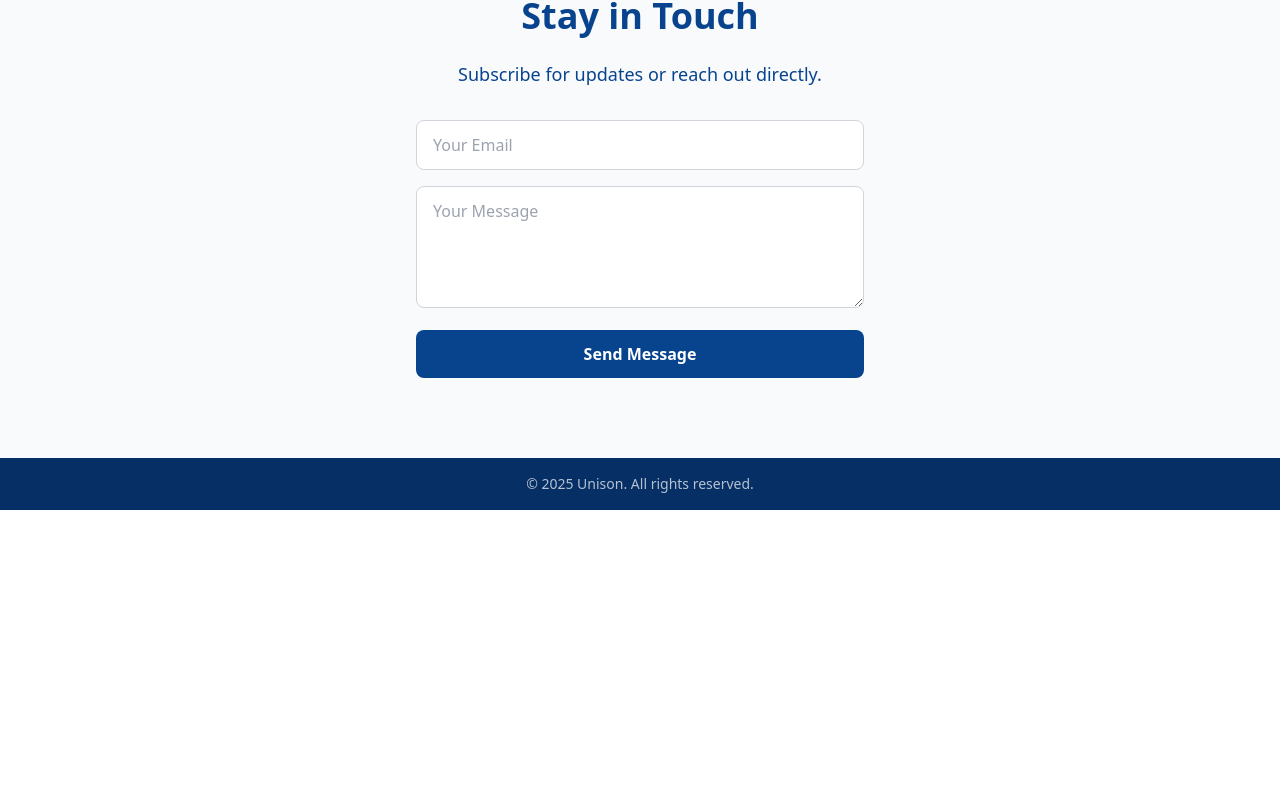
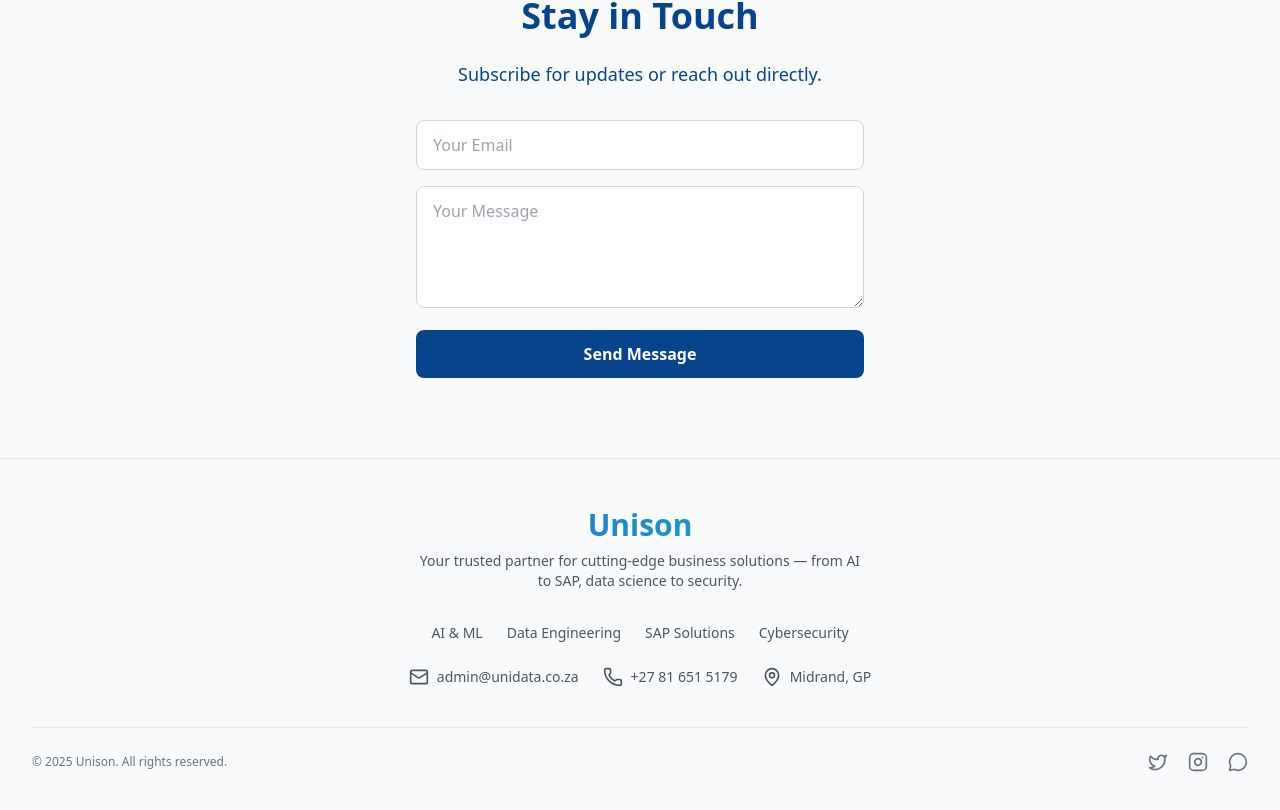
Before and after one commit to webDevMatt-dot/unison-, a React (Create React App) app: page / in a window 1280 px wide. Shown: the part 1652-2462 px from the top of the page. Before the commit the page ends 2162 px from the top, so only its background shows below. Built offline with nearby package versions, Linux system fonts and the light colour scheme.

Commit message:
UPDATE: new footer and added social media tags, changed the color of the footer and minor changes to the content

```diff
--- a/package.json
+++ b/package.json
@@ -10,6 +10,7 @@
     "@types/react": "^19.1.8",
     "@types/react-dom": "^19.1.6",
     "aos": "^2.3.4",
+    "framer-motion": "^12.23.5",
     "lucide-react": "^0.525.0",
     "react": "^19.1.0",
     "react-dom": "^19.1.0",
--- a/src/App.tsx
+++ b/src/App.tsx
@@ -3,6 +3,7 @@ import AOS from 'aos';
 import 'aos/dist/aos.css';
 import { BrainCircuit, ShieldCheck, BriefcaseBusiness, BarChart } from 'lucide-react';
 import { Navbar } from './components/Navbar';
+import { Footer } from './components/Footer';
 
 function App() {
 useEffect(() => {
@@ -50,7 +51,7 @@ useEffect(() => {
             Business solutions that bring everything together — smarter, safer, and scalable.
           </p>
           <a
-            href="#contact"
+            href="#features"
             className="inline-block px-8 py-4 bg-yellow-300 text-[#08448E] font-bold rounded-full shadow-lg hover:bg-yellow-400 transition duration-300"
           >
             Get Started
@@ -117,9 +118,7 @@ useEffect(() => {
       </section>
 
       {/* Footer */}
-      <footer className="p-4 text-center text-sm text-white/70 bg-[#062f66]">
-        &copy; {new Date().getFullYear()} Unison. All rights reserved.
-      </footer>
+        <Footer />
     </div>
   );
 }
--- /dev/null
+++ b/src/components/Footer.tsx
@@ -0,0 +1,122 @@
+import React from "react";
+import { motion } from "framer-motion";
+import { Instagram, Twitter, MessageCircle, Mail, Phone, MapPin } from "lucide-react";
+
+export const Footer: React.FC = () => {
+  const services = [
+    { name: "AI & ML", href: "/services/ai-machine-learning" },
+    { name: "Data Engineering", href: "/services/data-engineering" },
+    { name: "SAP Solutions", href: "/services/sap-solutions" },
+    { name: "Cybersecurity", href: "/services/cybersecurity" },
+  ];
+
+  const socialLinks = [
+    {
+      href: "https://twitter.com/UniData2019",
+      ariaLabel: "Twitter",
+      icon: <Twitter className="w-5 h-5" />,
+    },
+    {
+      href: "https://instagram.com/UniData2019",
+      ariaLabel: "Instagram",
+      icon: <Instagram className="w-5 h-5" />,
+    },
+    {
+      href: "https://wa.me/27816515179?text=Hello, I'm contacting you regarding Unison",
+      ariaLabel: "WhatsApp",
+      icon: <MessageCircle className="w-5 h-5" />,
+    },
+  ];
+
+  const contactDetails = [
+      { href: "mailto:admin@unidata.co.za", ariaLabel: "Email", icon: <Mail className="w-5 h-5 mr-2" />, text: "admin@unidata.co.za" },
+      { href: "tel:+27816515179", ariaLabel: "Phone", icon: <Phone className="w-5 h-5 mr-2" />, text: "+27 81 651 5179" },
+      { href: "https://www.google.com/maps?q=8+Fred+Verseput+Road,+Halfway+Gardens+1686,+Midrand", ariaLabel: "Address", icon: <MapPin className="w-5 h-5 mr-2" />, text: "Midrand, GP" },
+  ];
+
+  return (
+    <motion.footer
+      className="bg-gray-50 text-gray-700 border-t border-gray-200"
+      initial={{ opacity: 0 }}
+      animate={{ opacity: 1 }}
+      transition={{ duration: 0.8, ease: "easeOut" }}
+    >
+      <div className="max-w-7xl mx-auto px-4 sm:px-6 lg:px-8 py-12">
+        <div className="flex flex-col items-center text-center">
+          {/* Company Name & Slogan */}
+          <motion.div
+            initial={{ opacity: 0, y: 20 }}
+            whileInView={{ opacity: 1, y: 0 }}
+            transition={{ duration: 0.5 }}
+          >
+            <h3 className="text-3xl font-bold bg-clip-text text-transparent bg-gradient-to-r from-blue-600 to-teal-500">
+              Unison
+            </h3>
+            <p className="text-sm text-gray-600 mt-2 max-w-md">
+              Your trusted partner for cutting-edge business solutions — from AI to SAP, data science to security.
+            </p>
+          </motion.div>
+
+          {/* Service Links */}
+          <motion.nav
+            className="flex flex-wrap justify-center gap-x-6 gap-y-2 mt-8"
+            aria-label="Footer"
+            initial={{ opacity: 0, y: 20 }}
+            whileInView={{ opacity: 1, y: 0 }}
+            transition={{ duration: 0.5, delay: 0.1 }}
+          >
+            {services.map((service) => (
+              <a key={service.name} href={service.href} className="text-sm text-gray-600 hover:text-blue-600 transition">
+                {service.name}
+              </a>
+            ))}
+          </motion.nav>
+
+          {/* Contact Details */}
+          <motion.div
+              className="flex flex-wrap justify-center items-center gap-x-6 gap-y-2 mt-6 text-sm text-gray-600"
+              initial={{ opacity: 0, y: 20 }}
+              whileInView={{ opacity: 1, y: 0 }}
+              transition={{ duration: 0.5, delay: 0.2 }}
+            >
+              {contactDetails.map((detail) => (
+                <a key={detail.ariaLabel} href={detail.href} className="flex items-center hover:text-blue-600 transition" target="_blank" rel="noopener noreferrer">
+                  {detail.icon}
+                  <span>{detail.text}</span>
+                </a>
+              ))}
+          </motion.div>
+        </div>
+
+        {/* Bottom Bar: Social Links & Copyright */}
+        <motion.div
+          className="mt-10 pt-6 border-t border-gray-200 flex flex-col sm:flex-row-reverse items-center justify-between"
+          initial={{ opacity: 0 }}
+          whileInView={{ opacity: 1 }}
+          transition={{ duration: 0.5, delay: 0.3 }}
+        >
+          {/* Social Icons */}
+          <div className="flex justify-center space-x-5">
+            {socialLinks.map((social) => (
+              <a
+                key={social.ariaLabel}
+                href={social.href}
+                target="_blank"
+                rel="noopener noreferrer"
+                aria-label={social.ariaLabel}
+                className="text-gray-500 hover:text-blue-600 transition"
+              >
+                {social.icon}
+              </a>
+            ))}
+          </div>
+
+          {/* Copyright */}
+          <p className="text-xs text-gray-500 mt-6 sm:mt-0">
+            &copy; {new Date().getFullYear()} Unison. All rights reserved.
+          </p>
+        </motion.div>
+      </div>
+    </motion.footer>
+  );
+};
```
Also changed, not shown: 1 other file (tests, documents, lock files or other folders).
